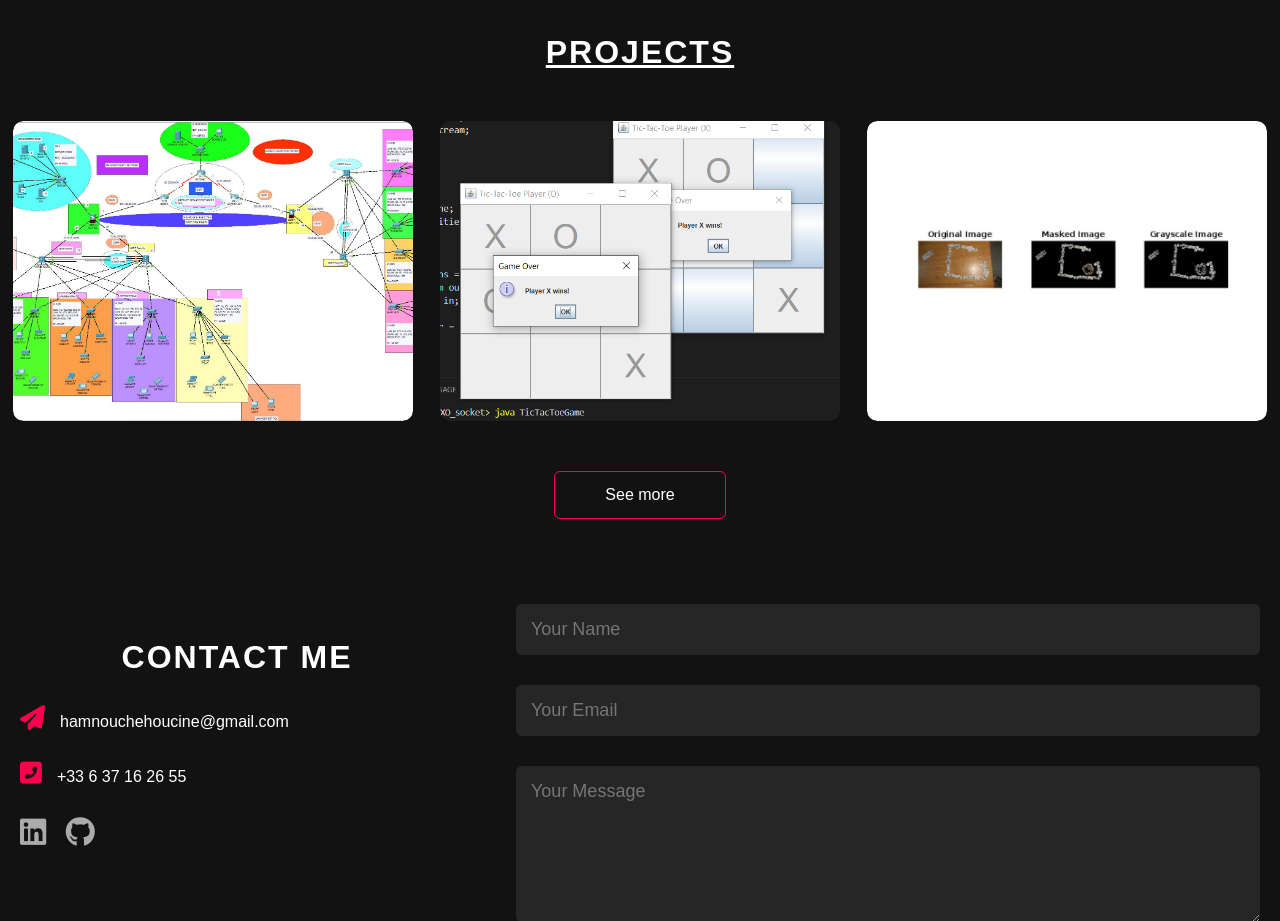
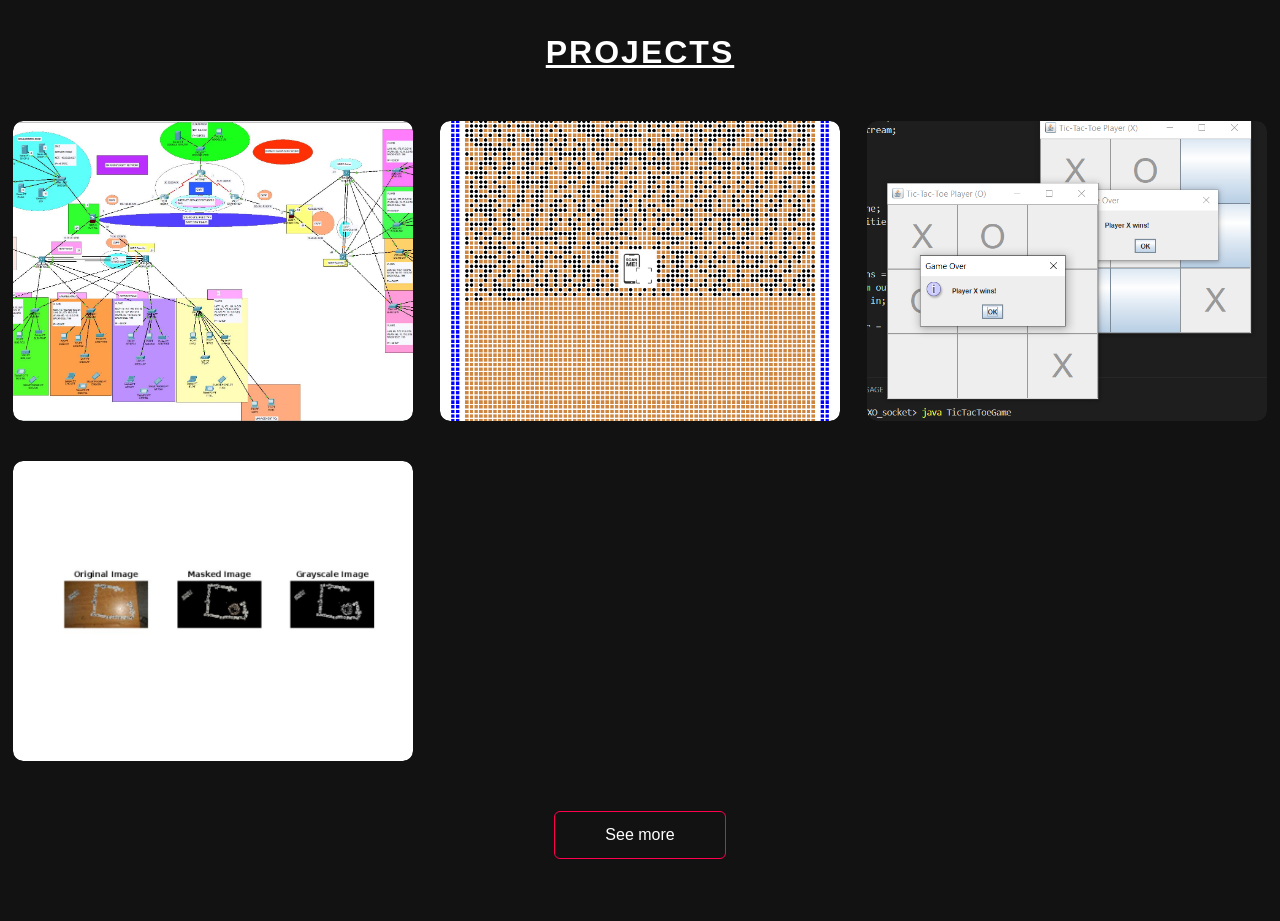
Before and after one commit to houcineHAM/Portfolio, a plain HTML site: page index.html in a window 1280 px wide. Shown: the part 1580-2501 px from the top of the page. Drawn offline with Linux system fonts and the light colour scheme.

Commit message:
Update index.html

```diff
--- a/index.html
+++ b/index.html
@@ -173,6 +173,14 @@
                 </div>
             </div>
             <div class="project">
+                <img src="./image/QR_code.PNG" alt="QR_code_img">
+                <div class="layer">
+                    <h3>Communication-Protocol-Custom-QR-Code-</h3>
+                    <p>Robust visual QR with Hamming correction, distinct shapes, and auto-orientation detection.</p>
+                    <a href="https://github.com/houcineHAM/TicTacToe-Game" target="_blank"><i class="fa-solid fa-up-right-from-square"></i></a>
+                </div>
+            </div>
+            <div class="project">
                 <img src="./image/XO2.PNG" alt="image_1">
                 <div class="layer">
                     <h3>Multiplayer Tic-Tac-Toe Game over Network</h3>
```
